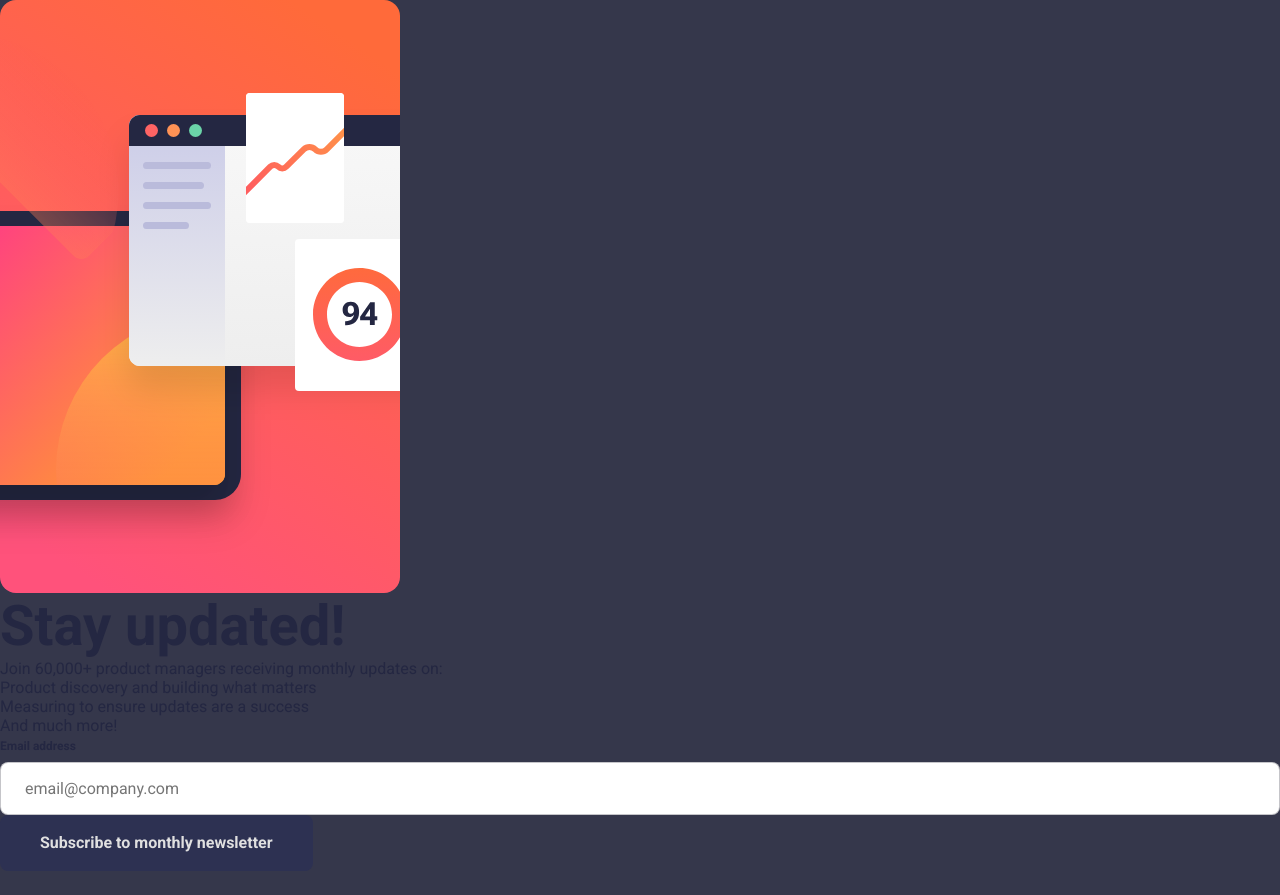
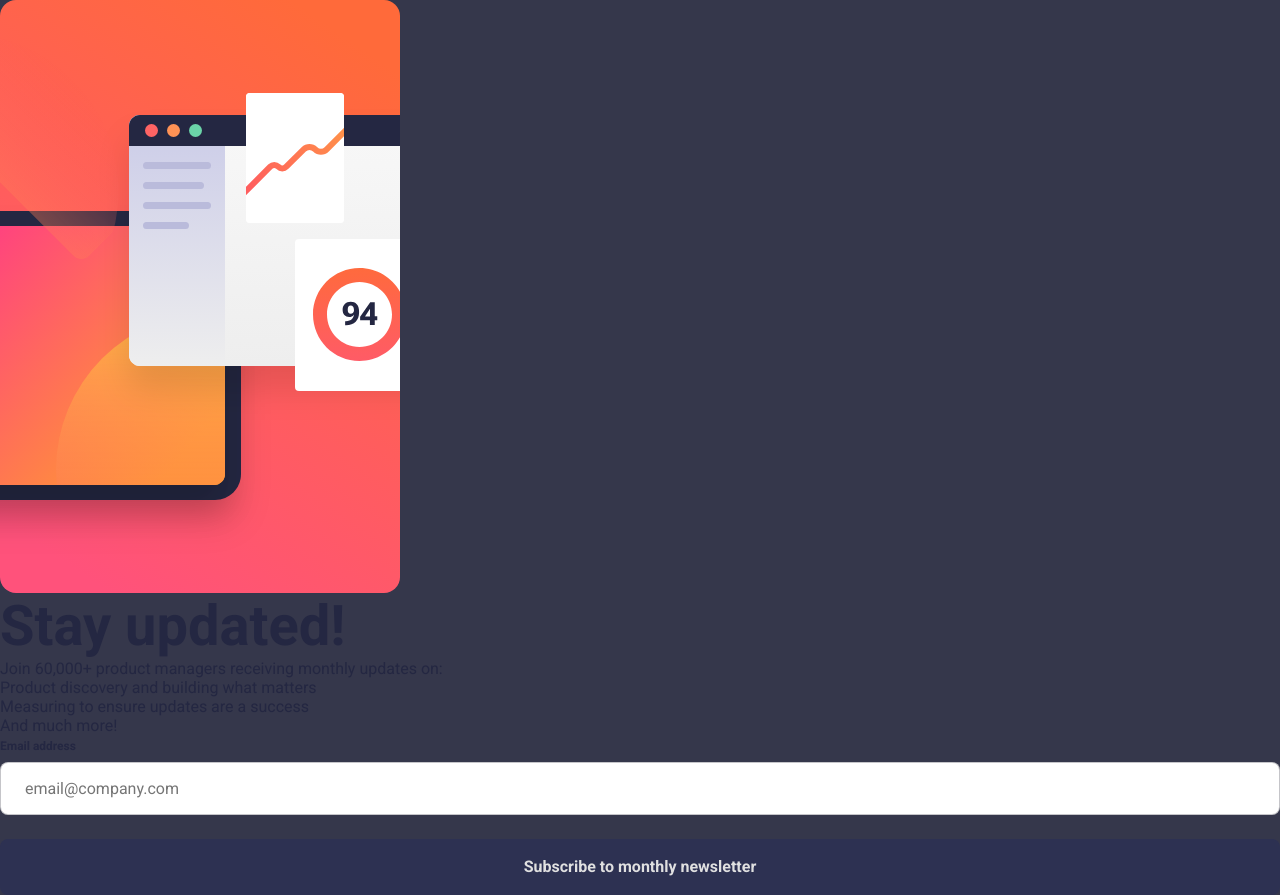
Before and after one commit to mateusbelicio/newsletter-sign-up-with-success-message, a React (Vite) app: page / in a window 1280 px wide. Before the commit the page ends 871 px from the top, so only its background shows below. Built offline with nearby package versions, Linux system fonts and the light colour scheme.

Commit message:
Feat: refactoring Form component

```diff
--- /dev/null
+++ b/src/components/SubscribeForm/SubscribeForm.style.jsx
@@ -0,0 +1,7 @@
+import styled from 'styled-components';
+
+export default styled.form`
+  display: flex;
+  flex-direction: column;
+  gap: 1.5rem;
+`;
--- a/src/components/SubscribeForm/index.jsx
+++ b/src/components/SubscribeForm/index.jsx
@@ -3,6 +3,7 @@ import { useNavigate } from 'react-router-dom';
 
 import Button from '../Button';
 import InputField from '../InputField';
+import Form from './SubscribeForm.style';
 
 const SubscribeForm = () => {
 	const [value, setValue] = useState('');
@@ -33,7 +34,7 @@ const SubscribeForm = () => {
 	}, [value]);
 
 	return (
-		<form onSubmit={handleSubmit} noValidate>
+		<Form onSubmit={handleSubmit} noValidate autoComplete='off'>
 			<InputField
 				id={id}
 				type={'email'}
@@ -48,7 +49,7 @@ const SubscribeForm = () => {
 			<Button type="submit" disabled={isDisabled}>
 				Subscribe to monthly newsletter
 			</Button>
-		</form>
+		</Form>
 	);
 };
 
```
